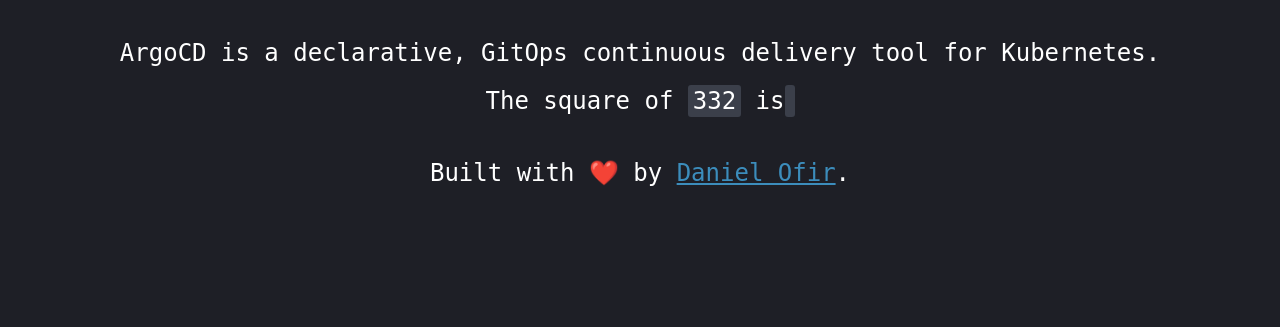
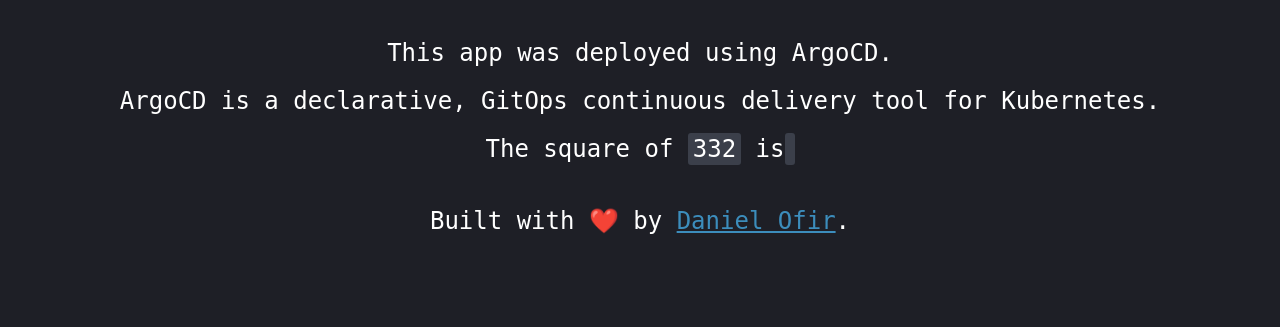
Before and after one commit to DanielOfir/random-generator, a Flask app: page / in a window 1280 px wide. Shown: the part 597-924 px from the top of the page. Before the commit the page ends 783 px from the top, so only its background shows below. Run offline with Flask 2, Linux system fonts and the light colour scheme; data that the repository does not hold is empty.

Commit message:
adding some more info

```diff
--- a/templates/index.html
+++ b/templates/index.html
@@ -40,6 +40,7 @@
     <h1>ArgoCD</h1>
     <img class="image" src="https://cncf-branding.netlify.app/img/projects/argo/stacked/color/argo-stacked-color.png" alt="ArgoCD Logo" width="300" height="420">
     <p>
+        This app was deployed using ArgoCD.<br>
         ArgoCD is a declarative, GitOps continuous delivery tool for Kubernetes.<br>
         The square of <code>{{ num }}</code> is <code>{{ square }}</code><br>
     </p>
```
